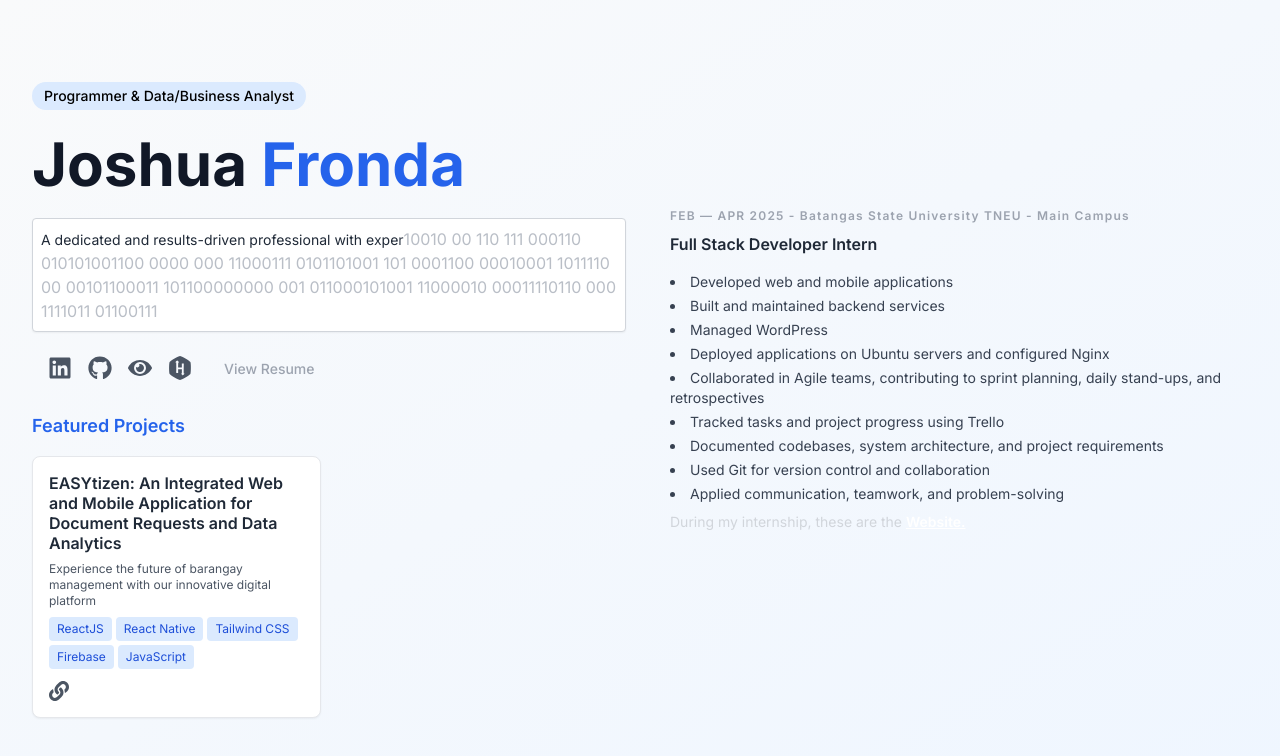
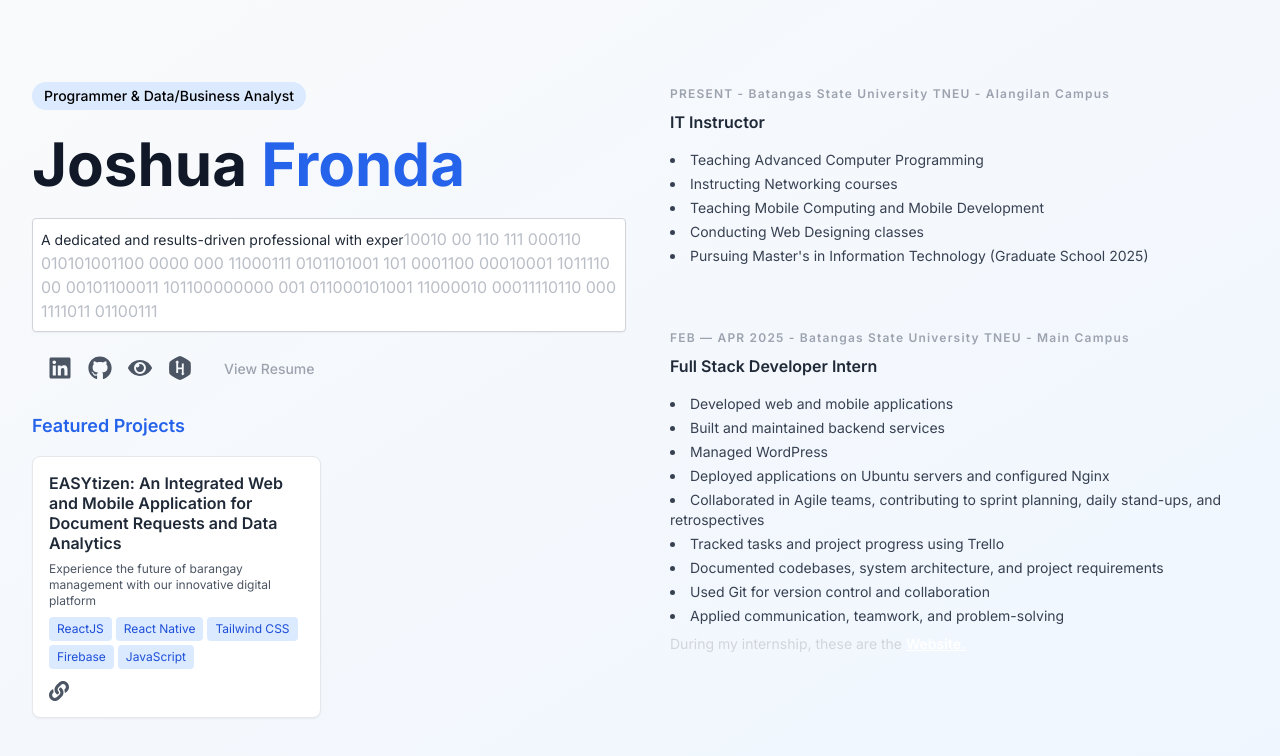
Before and after one commit to joshuafronda/portfolio, a React (Vite) app: page / in a window 1280 px wide. Shown: the top 756 px of the page. Built offline with nearby package versions, Linux system fonts and the light colour scheme; the HTML template or start-up script is replaced by a standard one.

Commit message:
update work experience

```diff
--- a/src/components/sections/Hero.jsx
+++ b/src/components/sections/Hero.jsx
@@ -36,6 +36,19 @@ const Hero = () => {
       "Documented codebases, system architecture, and project requirements",
       "Used Git for version control and collaboration",
       "Applied communication, teamwork, and problem-solving",
+    ]
+  };
+
+  const experienceDetails2 = {
+    company: "Batangas State University TNEU - Alangilan Campus",
+    position: "IT Instructor",
+    period: "PRESENT",
+    highlights: [
+      "Teaching Advanced Computer Programming",
+      "Instructing Networking courses",
+      "Teaching Mobile Computing and Mobile Development",
+      "Conducting Web Designing classes",
+      "Pursuing Master's in Information Technology (Graduate School 2025)",
     ]
   };
 
@@ -165,6 +178,21 @@ const Hero = () => {
             </motion.div>
           </motion.div>
 
+         {/* Mobile Friendly Experience Section */}
+         <div className="mt-8 block md:hidden">
+            <div className="flex flex-col sm:flex-row sm:items-center sm:justify-between mb-2">
+              <span className="text-xs font-semibold text-gray-400 dark:text-gray-500 tracking-widest mb-2 sm:mb-0">
+                {experienceDetails2.period} - {experienceDetails2.company}
+              </span>
+            </div>
+            <span className="font-semibold">{experienceDetails2.position}</span>
+            <ul className="flex flex-col list-disc list-inside text-gray-700 dark:text-gray-200 text-sm space-y-1 mt-4">
+              {experienceDetails2.highlights.map((highlight, index) => (
+                <li key={index}>{highlight}</li>
+              ))}
+            </ul>
+          </div>
+
           {/* Mobile-Friendly Experience Section */}
           <div className="mt-8 block md:hidden">
             <div
@@ -277,6 +305,19 @@ const Hero = () => {
           transition={{ duration: 0.8 }}
           className="hidden md:flex flex-col justify-center w-full px-4 md:sticky md:top-20"
         >
+          <div className="mt-8 mb-8">
+            <div className="flex flex-col sm:flex-row sm:items-center sm:justify-between mb-2">
+              <span className="text-xs font-semibold text-gray-400 dark:text-gray-500 tracking-widest mb-2 sm:mb-0">
+                {experienceDetails2.period} - {experienceDetails2.company}
+              </span>
+            </div>
+            <span className="font-semibold">{experienceDetails2.position}</span>
+            <ul className="flex flex-col list-disc list-inside text-gray-700 dark:text-gray-200 text-sm space-y-1 mt-4">
+              {experienceDetails2.highlights.map((highlight, index) => (
+                <li key={index}>{highlight}</li>
+              ))}
+            </ul>
+          </div>
           {/* Experience Section */}
           <div className="mt-8 mb-8">
             <div className="flex flex-col sm:flex-row sm:items-center sm:justify-between mb-2">
```
